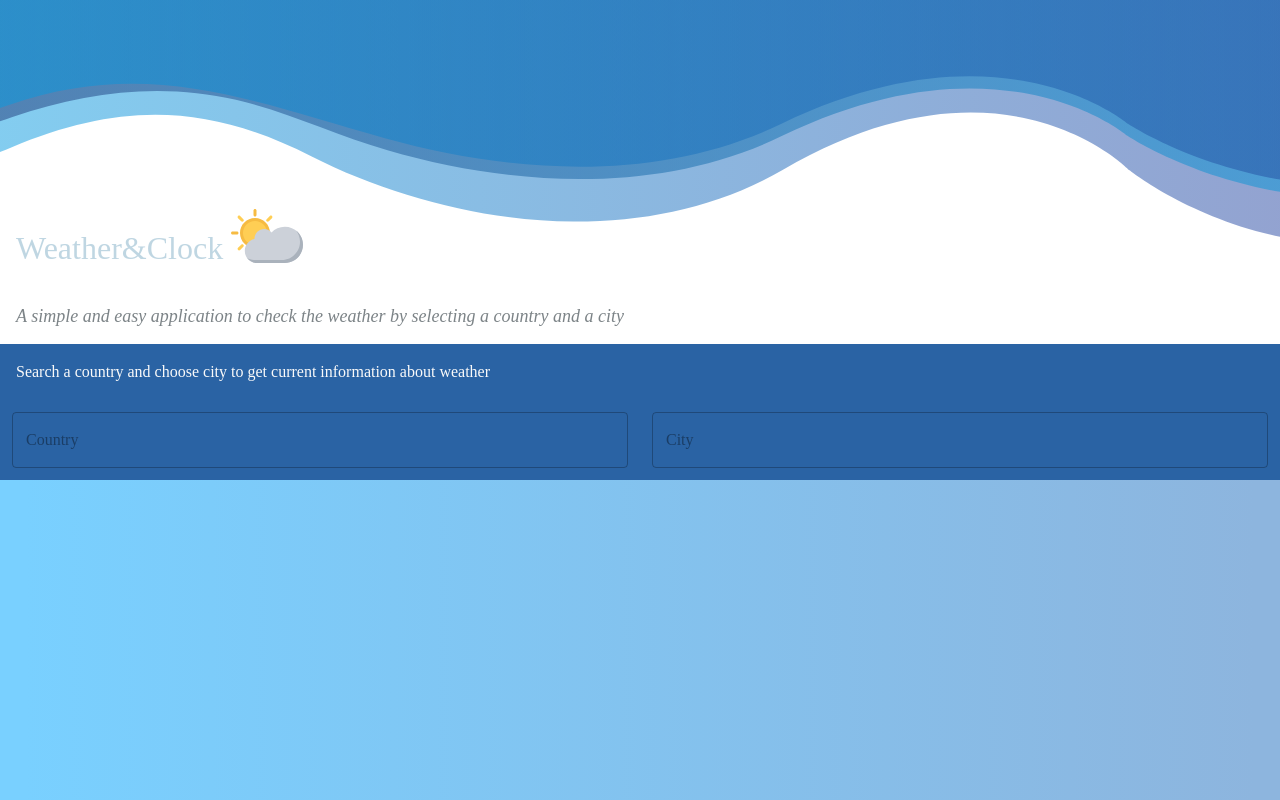
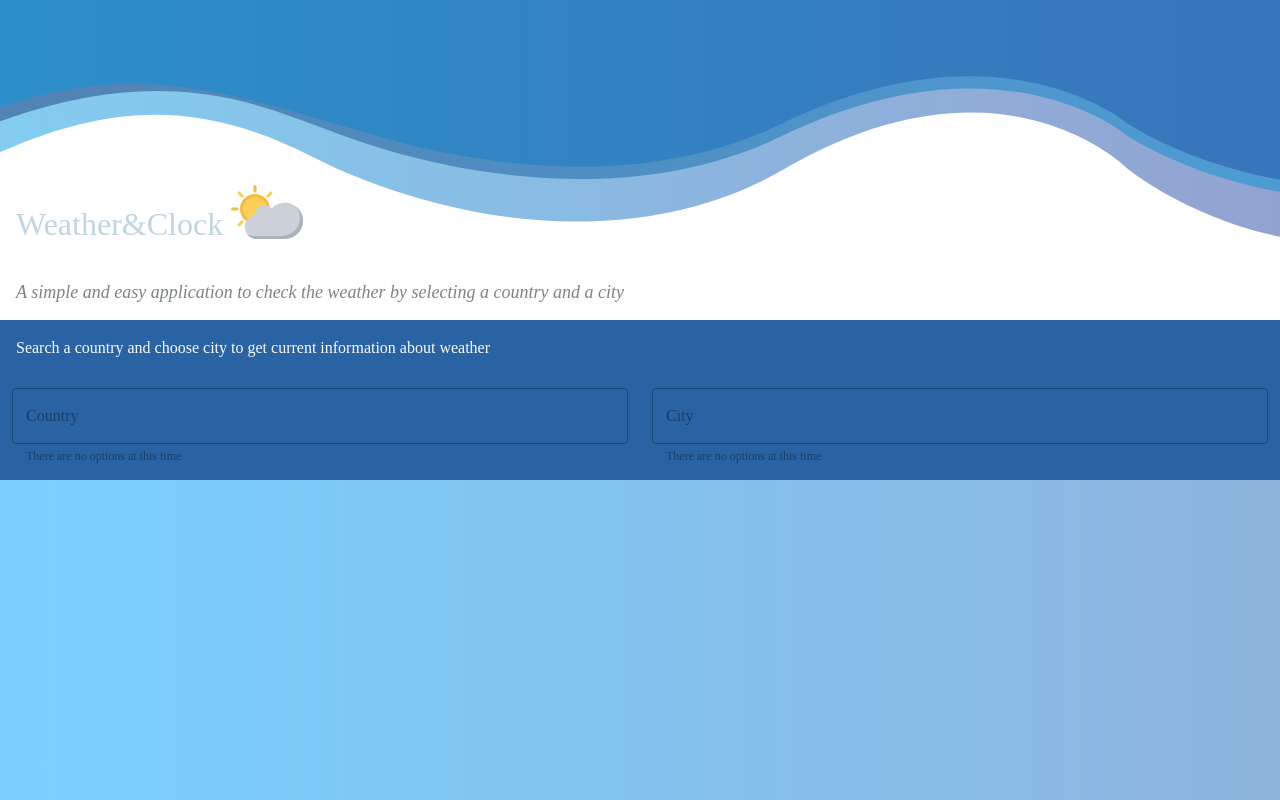
Before and after one commit to NataliaSuarez/weather, a React (Create React App) app: page / in a window 1280 px wide. Built offline with nearby package versions, Linux system fonts and the light colour scheme; no server answers; a web font is replaced by a local one.

Commit message:
refactor and update handle errors

```diff
--- a/src/App.tsx
+++ b/src/App.tsx
@@ -6,6 +6,7 @@ import { ReactQueryDevtools } from 'react-query/devtools';
 import theme from './theme';
 import Main from './components/Main';
 
+/** Query Client is useful for caching API data  */
 const queryClient = new QueryClient();
 
 const Container = styled('div')(({ theme }: any) => ({
@@ -18,6 +19,7 @@ function App() {
   return (
     <QueryClientProvider client={queryClient}>
       <ThemeProvider theme={theme}>
+        {/* Theme of material ui with styles */}
         <Container>
           <Main />
         </Container>
--- a/src/components/CardView.tsx
+++ b/src/components/CardView/index.tsx
@@ -10,8 +10,7 @@ import WaterIcon from '@mui/icons-material/Water';
 import AirIcon from '@mui/icons-material/Air';
 import LocationCityIcon from '@mui/icons-material/LocationCity';
 
-import TypographyTheme from './Typography';
-import { useWeather } from '../api/weatherByCity';
+import { useWeather } from '../../api/weatherByCity';
 
 
 const Container = styled('div')(({ theme }) => ({
--- a/src/components/CountrySelect.tsx
+++ /dev/null
@@ -1,44 +0,0 @@
-import Autocomplete from '@mui/material/Autocomplete';
-
-import CssTextField from './CustomTextField';
-import { useCountries } from '../api/countries';
-
-type CountrySelectProps = {
-  handleChange: any;
-}
-
-const CountrySelect = ({ handleChange }: CountrySelectProps) => {
-  const { isLoading, error, data } = useCountries();
-
-  if (isLoading || error) return (<CssTextField
-    disabled
-    label="Country"
-    sx={{ width: '-webkit-fill-available', padding: '12px' }}
-    InputLabelProps={{
-      sx: { padding: '12px' }
-    }}
-  />)
-
-  const countryOptions = Object.entries(data.countries).map(([key, countryName]) => ({
-    label: countryName,
-    key,
-  }));
-
-  const handleChangeCountry = (event: any, value: any, reason: string) => {
-    if (reason === 'selectOption') handleChange(value);
-    if (reason === 'clear' || reason === 'removeOption') handleChange({ value: '', key: 'AR' });
-  }
-
-  return (
-    <Autocomplete
-      freeSolo
-      disablePortal
-      options={countryOptions}
-      sx={{ width: '-webkit-fill-available', padding: '12px' }}
-      renderInput={(params) => <CssTextField {...params} label="Country" />}
-      onChange={handleChangeCountry}
-    />
-  );
-}
-
-export default CountrySelect;
--- a/src/components/CityByCountrySelect.tsx
+++ b/src/components/FilterSelectors/CityByCountrySelect.tsx
@@ -2,7 +2,8 @@ import React, { useMemo } from 'react';
 import Autocomplete from '@mui/material/Autocomplete';
 
 import CssTextField from './CustomTextField';
-import { useCities } from '../api/cities';
+import { useCities } from '../../api/cities';
+import { useCountries } from '../../api/countries';
 
 type CityByCountrySelectProps = {
   countryKey: string;
@@ -10,12 +11,17 @@ type CityByCountrySelectProps = {
 }
 
 const CityByCountrySelect = ({ countryKey, handleChange }: CityByCountrySelectProps) => {
+  const { isLoading: countriesLoading, error: countriesError, data: countriesData } = useCountries();
   const { isLoading, error, data } = useCities(countryKey);
 
-  if (isLoading || error) return (<CssTextField
+  const countriesDisabled = countriesLoading || countriesError || !countriesData.countries || countriesData.countries?.length === 0;
+  const citiesDisabled = isLoading || error || !data.cities || data.cities?.length === 0;
+
+  if (citiesDisabled || countriesDisabled) return (<CssTextField
     disabled
+    helperText="There are no options at this time"
     label="City"
-    sx={{ width: '-webkit-fill-available', padding: '12px' }}
+    sx={{ width: '-webkit-fill-available', padding: '12px', height: '80px' }}
     InputLabelProps={{
       sx: { padding: '12px' }
     }}
@@ -36,9 +42,11 @@ const CityByCountrySelect = ({ countryKey, handleChange }: CityByCountrySelectPr
     <Autocomplete
       freeSolo
       disablePortal
+      disabled={!!citiesDisabled || !!countriesDisabled}
       options={cityOptions}
-      sx={{ width: '-webkit-fill-available', padding: '12px' }}
-      renderInput={(params) => <CssTextField {...params} label="City" />}
+      sx={{ width: '-webkit-fill-available', padding: '12px', height: '80px' }}
+      renderInput={(params) => <CssTextField {...params} label="City" helperText={countriesDisabled || citiesDisabled ? "There are no options at this time" : `Choose or type a cities's name`}
+      />}
       onChange={handleChangeCity}
     />
   );
--- /dev/null
+++ b/src/components/FilterSelectors/CountrySelect.tsx
@@ -0,0 +1,56 @@
+import Autocomplete from '@mui/material/Autocomplete';
+
+import CssTextField from './CustomTextField';
+import { useCountries } from '../../api/countries';
+
+interface HandleChangeFn {
+  (value: any): void;
+}
+
+type CountrySelectProps = {
+  handleChange: HandleChangeFn;
+}
+
+const CountrySelect = ({ handleChange }: CountrySelectProps) => {
+  const { isLoading, error, data } = useCountries();
+
+  const countriesDisabled = isLoading || error || !data.countries || data.countries?.length === 0;
+
+  if (countriesDisabled) return (<CssTextField
+    disabled
+    helperText="There are no options at this time"
+    label="Country"
+    sx={{
+      width: '-webkit-fill-available', padding: '12px', height: '80px'
+    }}
+    InputLabelProps={{
+      sx: { padding: '12px' }
+    }}
+  />)
+
+  const countryOptions = Object.entries(data.countries || []).map(([key, countryName]) => ({
+    label: countryName,
+    key,
+  }));
+
+  const handleChangeCountry = (event: any, value: any, reason: string) => {
+    if (reason === 'selectOption') handleChange(value);
+    if (reason === 'clear' || reason === 'removeOption') handleChange({ value: '', key: 'AR' });
+  }
+
+  return (
+    <Autocomplete
+      freeSolo
+      disablePortal
+      disabled={!!countriesDisabled}
+      options={countryOptions}
+      sx={{
+        width: '-webkit-fill-available', padding: '12px', height: '80px'
+      }}
+      renderInput={(params) => <CssTextField {...params} label="Country" helperText={countriesDisabled ? "There are no options at this time" : `Choose or type a Country's name`} />}
+      onChange={handleChangeCountry}
+    />
+  );
+}
+
+export default CountrySelect;
--- /dev/null
+++ b/src/components/FilterSelectors/index.tsx
@@ -0,0 +1,53 @@
+import { styled } from '@mui/system';
+import Typography from '@mui/material/Typography';
+
+import CountrySelect from './CountrySelect';
+import CityByCountrySelect from './CityByCountrySelect';
+
+const FilterSubtitle = styled(Typography)(({ theme }) => ({
+  color: theme.palette.primary.contrastText,
+  padding: theme.spacing(2),
+}));
+
+const FiltersContainer = styled('div')(({ theme }) => ({
+  boxShadow: '0 5px 5px 0px #dedcdc8a',
+  backgroundColor: '#2a63a4',
+  display: 'flex',
+  flexDirection: 'column',
+  alignItems: 'flex-start',
+  width: '100%',
+}));
+
+const SelectContainer = styled('div')(({ theme }) => ({
+  display: 'flex',
+  alignItems: 'center',
+  alignContent: 'center',
+  flexDirection: 'row',
+  width: '100%',
+}));
+
+export type Country = {
+  label: string;
+  key: string;
+};
+
+type FilterSelectorsProps = {
+  country: Country;
+  setCountry: any;
+  setCity: any;
+}
+
+const FilterSelectors = ({ country, setCountry, setCity }: FilterSelectorsProps) => {
+
+  return (
+    <FiltersContainer>
+      <FilterSubtitle variant='body1'>Search a country and choose city to get current information about weather</FilterSubtitle>
+      <SelectContainer>
+        {/* TODO: refactor Country and CityByCountry selectors in common component */}
+        <CountrySelect handleChange={setCountry} />
+        <CityByCountrySelect countryKey={country.key} handleChange={setCity} />
+      </SelectContainer>
+    </FiltersContainer>
+  );
+}
+export default FilterSelectors;
--- /dev/null
+++ b/src/components/Header/index.tsx
@@ -0,0 +1,38 @@
+import { styled } from '@mui/system';
+import Typography from '@mui/material/Typography';
+
+import Cloud from '../../icons/cloud.svg';
+
+const Container = styled('div')`
+  position: relative;
+`;
+
+const TitleApp = styled(Typography)(({ theme }) => ({
+  color: theme.palette?.primary?.main || '#9cc0d3a6',
+  padding: theme.spacing(2),
+  fontSize: '32px',
+  display: 'flex',
+  gap: '8px',
+  flexDirection: 'row',
+  alignItems: 'flex-end',
+}));
+
+const SubtitleApp = styled(Typography)(({ theme }) => ({
+  color: theme.palette?.primary?.dark || '#263238',
+  opacity: '.6',
+  padding: theme.spacing(2),
+  fontSize: '18px',
+  fontStyle: 'italic',
+}));
+
+const Header = () => (
+  <Container>
+    <TitleApp>
+      Weather&Clock
+      <img src={Cloud} width="72px" />
+    </TitleApp>
+    <SubtitleApp variant='h5'>A simple and easy application to check the weather by selecting a country and a city</SubtitleApp>
+  </Container>
+);
+
+export default Header;
--- a/src/components/Main.tsx
+++ b/src/components/Main.tsx
@@ -1,15 +1,13 @@
-import React, { useState } from 'react';
+import { useState } from 'react';
 import { styled } from '@mui/system';
-import Typography from '@mui/material/Typography';
 
-import TypographyTheme from './Typography';
-import CountrySelect from './CountrySelect';
-import CityByCountrySelect from './CityByCountrySelect';
+
+import Header from './Header';
+import FilterSelectors from './FilterSelectors';
 import CardView from './CardView';
 import Background from '../icons/background.svg';
-import Cloud from '../icons/cloud.svg';
 
-
+/** Container to handle background image */
 const Paper = styled('div')`
   height: 100%;
   width: 100%;
@@ -18,6 +16,7 @@ const Paper = styled('div')`
   background-size: cover;
 `;
 
+/** Container to adjust elements to end */
 const Container = styled('div')`
   height: inherit;
   width: inherit;
@@ -25,52 +24,6 @@ const Container = styled('div')`
   flex-direction: column;
   justify-content: flex-end;
 `;
-
-const Header = styled('div')(({ theme }) => ({
-  position: 'relative',
-  '& > h5': {
-    fontStyle: 'italic',
-  }
-}));
-
-const TitleApp = styled(Typography)(({ theme }) => ({
-  color: theme.palette.primary.main,
-  padding: theme.spacing(2),
-  fontSize: '32px',
-  display: 'flex',
-  gap: '8px',
-  flexDirection: 'row',
-  alignItems: 'flex-end',
-}));
-
-const SubtitleApp = styled(Typography)(({ theme }) => ({
-  color: theme.palette.primary.dark,
-  opacity: '.6',
-  padding: theme.spacing(2),
-  fontSize: '18px',
-}));
-
-const FilterSubtitle = styled(Typography)(({ theme }) => ({
-  color: theme.palette.primary.contrastText,
-  padding: theme.spacing(2),
-}));
-
-const FiltersContainer = styled('div')(({ theme }) => ({
-  boxShadow: '0 5px 5px 0px #dedcdc8a',
-  backgroundColor: '#2a63a4',
-  display: 'flex',
-  flexDirection: 'column',
-  alignItems: 'flex-start',
-  width: '100%',
-}));
-
-const SelectContainer = styled('div')(({ theme }) => ({
-  display: 'flex',
-  alignItems: 'center',
-  alignContent: 'center',
-  flexDirection: 'row',
-  width: '100%',
-}));
 
 const Main = () => {
 
@@ -80,20 +33,8 @@ const Main = () => {
   return (
     <Paper>
       <Container>
-        <Header>
-          <TitleApp>
-            Weather&Clock
-            <img src={Cloud} width="72px" />
-          </TitleApp>
-          <SubtitleApp variant='h5'>A simple and easy application to check the weather by selecting a country and a city</SubtitleApp>
-        </Header>
-        <FiltersContainer>
-          <FilterSubtitle variant='body1'>Search a country and choose city to get current information about weather</FilterSubtitle>
-          <SelectContainer>
-            <CountrySelect handleChange={setCountry} />
-            <CityByCountrySelect countryKey={country.key} handleChange={setCity} />
-          </SelectContainer>
-        </FiltersContainer>
+        <Header />
+        <FilterSelectors country={country} setCountry={setCountry} setCity={setCity} />
         <CardView city={city} />
       </Container>
     </Paper>
```
Also changed, not shown: src/components/FilterSelectors/CustomTextField.tsx (renamed from src/components/CustomTextField.tsx), 2 other files (tests, documents, lock files or other folders).
